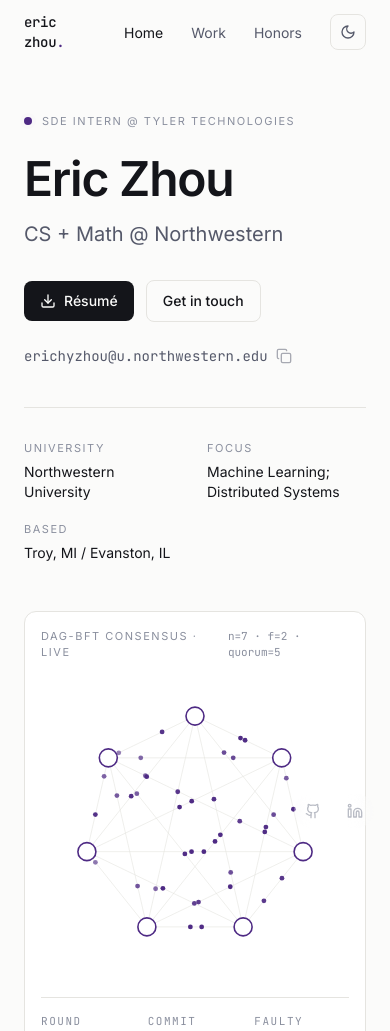
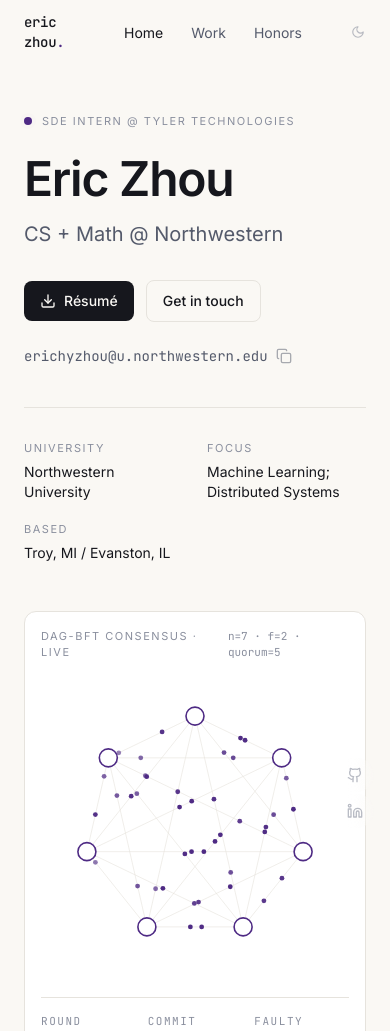
Before and after one commit to ericzhou12/portfolio-eric-z, a Next.js app: page / in a window 390 px wide. Shown: the top 1031 px of the page. Built offline with nearby package versions, Linux system fonts and the light colour scheme.

Commit message:
warm up palette and pin theme toggle to corner

```diff
--- a/src/app/globals.css
+++ b/src/app/globals.css
@@ -17,25 +17,25 @@
 }
 
 :root {
-  --bg: #fbfbfa;
+  --bg: #faf8f4;
   --surface: #ffffff;
-  --fg: #14151a;
-  --muted: #55596a;
+  --fg: #16171d;
+  --muted: #545a6b;
   --faint: #8a8f9e;
-  --line: #e5e4e0;
+  --line: #e6e3dd;
   --accent: #4e2a84;
   --accent-soft: #f0ebf8;
 }
 
 .dark {
-  --bg: #0b0c0f;
-  --surface: #121419;
-  --fg: #ecedf1;
-  --muted: #9ba1b0;
-  --faint: #6a7080;
-  --line: #22252c;
+  --bg: #161413;
+  --surface: #201d1c;
+  --fg: #efedec;
+  --muted: #a4a2a8;
+  --faint: #7d7a83;
+  --line: #302c2b;
   --accent: #b49aef;
-  --accent-soft: #1c1830;
+  --accent-soft: #272130;
 }
 
 @layer base {
--- a/src/app/layout.tsx
+++ b/src/app/layout.tsx
@@ -6,6 +6,7 @@ import { SiteFooter } from "@/components/site-footer";
 import { SiteHeader } from "@/components/site-header";
 import { SocialRail } from "@/components/social-rail";
 import { ThemeProvider } from "@/components/theme-provider";
+import { ThemeToggle } from "@/components/theme-toggle";
 import { profile } from "@/lib/content";
 import { shell } from "@/lib/utils";
 
@@ -110,6 +111,7 @@ export default function RootLayout({
 
           <SiteHeader />
           <CommandPalette />
+          <ThemeToggle />
           <SocialRail />
 
           <main id="content" className={shell}>
--- a/src/components/site-header.tsx
+++ b/src/components/site-header.tsx
@@ -3,38 +3,9 @@
 import { useEffect, useState } from "react";
 import Link from "next/link";
 import { usePathname } from "next/navigation";
-import { useTheme } from "next-themes";
-import { Moon, Sun } from "lucide-react";
 import { navigation } from "@/lib/content";
 import { useModifierKey } from "@/lib/use-modifier-key";
 import { cn, shell } from "@/lib/utils";
-
-function ThemeToggle() {
-  const { resolvedTheme, setTheme } = useTheme();
-  const [mounted, setMounted] = useState(false);
-
-  useEffect(() => setMounted(true), []);
-
-  return (
-    <button
-      type="button"
-      onClick={() => setTheme(resolvedTheme === "dark" ? "light" : "dark")}
-      aria-label="Toggle color theme"
-      className="grid size-9 place-items-center rounded-lg border border-line text-muted transition-colors hover:text-fg"
-    >
-      {/* Render nothing icon-wise until mounted so SSR and client agree. */}
-      {mounted ? (
-        resolvedTheme === "dark" ? (
-          <Sun className="size-4" />
-        ) : (
-          <Moon className="size-4" />
-        )
-      ) : (
-        <span className="size-4" />
-      )}
-    </button>
-  );
-}
 
 export function SiteHeader() {
   const [scrolled, setScrolled] = useState(false);
@@ -88,7 +59,8 @@ export function SiteHeader() {
           </ul>
         </nav>
 
-        <div className="flex items-center gap-2">
+        {/* Right padding clears the theme toggle pinned to the viewport corner. */}
+        <div className="flex items-center gap-2 pr-9 sm:pr-7 lg:pr-0">
           <button
             type="button"
             onClick={() =>
@@ -99,7 +71,6 @@ export function SiteHeader() {
           >
             <span className="font-mono">{shortcut}</span>
           </button>
-          <ThemeToggle />
         </div>
       </div>
     </header>
--- a/src/components/social-rail.tsx
+++ b/src/components/social-rail.tsx
@@ -8,11 +8,15 @@ const links = [
 
 /**
  * Persistent, low-weight social links pinned to the bottom-right corner.
- * They sit at half opacity until hovered, then lift and unfurl their label.
+ * They sit at half opacity until hovered, then unfurl their label.
+ *
+ * Stacked vertically and right-aligned: each row's right edge is pinned, so an
+ * expanding label grows leftward into empty space instead of displacing its
+ * sibling.
  */
 export function SocialRail() {
   return (
-    <div className="fixed bottom-4 right-4 z-40 flex items-center gap-1 no-print sm:bottom-6 sm:right-6">
+    <div className="fixed bottom-4 right-4 z-40 flex flex-col items-end gap-0.5 no-print sm:bottom-6 sm:right-6">
       {links.map((link) => {
         const Icon = link.icon;
         return (
@@ -22,7 +26,7 @@ export function SocialRail() {
             target="_blank"
             rel="noopener noreferrer"
             aria-label={link.label}
-            className="group flex items-center rounded-full border border-transparent px-2.5 py-2 text-faint opacity-60 backdrop-blur-sm transition-all duration-300 ease-out hover:-translate-y-0.5 hover:border-line hover:bg-surface/80 hover:text-accent hover:opacity-100 hover:shadow-sm"
+            className="group flex items-center rounded-full border border-transparent px-2.5 py-2 text-faint opacity-60 backdrop-blur-sm transition-all duration-300 ease-out hover:border-line hover:bg-surface/80 hover:text-accent hover:opacity-100 hover:shadow-sm"
           >
             <Icon
               className="size-4 shrink-0 transition-transform duration-300 ease-out group-hover:scale-110"
--- /dev/null
+++ b/src/components/theme-toggle.tsx
@@ -0,0 +1,36 @@
+"use client";
+
+import { useEffect, useState } from "react";
+import { useTheme } from "next-themes";
+import { Moon, Sun } from "lucide-react";
+
+/**
+ * Pinned to the top-right corner, mirroring the social rail at bottom-right.
+ * Chromeless by design — no border or fill, so it reads as part of the page.
+ */
+export function ThemeToggle() {
+  const { resolvedTheme, setTheme } = useTheme();
+  const [mounted, setMounted] = useState(false);
+
+  useEffect(() => setMounted(true), []);
+
+  return (
+    <button
+      type="button"
+      onClick={() => setTheme(resolvedTheme === "dark" ? "light" : "dark")}
+      aria-label="Toggle color theme"
+      className="fixed right-4 top-4 z-[60] grid size-8 place-items-center rounded-md text-faint opacity-60 transition-all duration-300 ease-out hover:scale-110 hover:text-accent hover:opacity-100 no-print sm:right-6 sm:top-5"
+    >
+      {/* Render nothing icon-wise until mounted so SSR and client agree. */}
+      {mounted ? (
+        resolvedTheme === "dark" ? (
+          <Sun className="size-3.5" />
+        ) : (
+          <Moon className="size-3.5" />
+        )
+      ) : (
+        <span className="size-3.5" />
+      )}
+    </button>
+  );
+}
```
